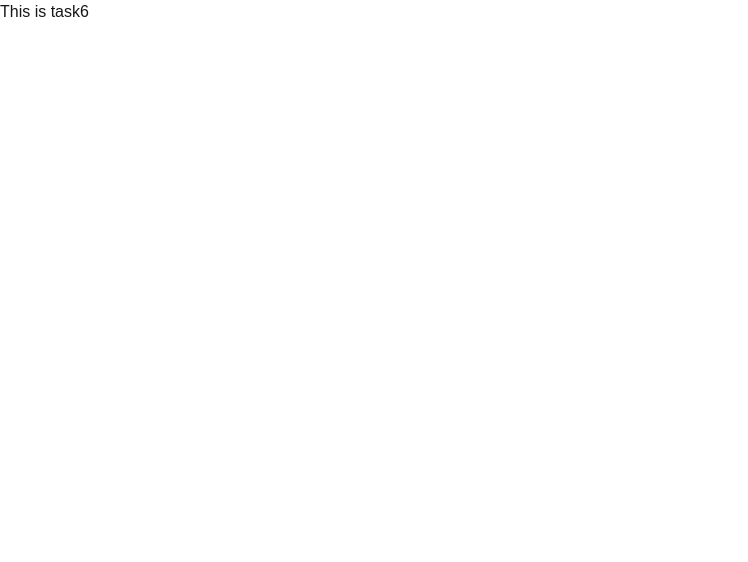
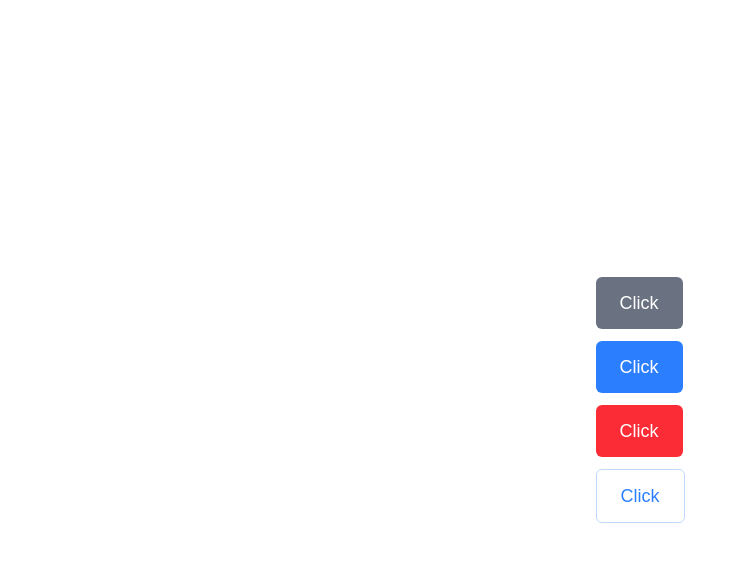
Before and after one commit to shariar-rootdevs/frontend-tasks, a Next.js app: page / in a window 1280 px wide. Shown: the top 562 px of the page, without its empty margins (0-748 px from the left). Built offline with nearby package versions, Linux system fonts and the light colour scheme.

Commit message:
task6 has started

```diff
--- /dev/null
+++ b/app/components/Button.tsx
@@ -0,0 +1,53 @@
+type ButtonProps = {
+  buttonText: string
+  variant: 'primary' | 'secondary' | 'danger' | 'outline'
+  size?: 'sm' | 'md' | 'lg' | 'xl'
+}
+
+export default function Button({ buttonText, variant, size = 'md' }: ButtonProps) {
+  let sizeClasses = ''
+
+  switch (size) {
+    case 'sm':
+      sizeClasses = 'px-2 py-1 text-sm'
+      break
+    case 'md':
+      sizeClasses = 'px-4 py-2 text-base'
+      break
+    case 'lg':
+      sizeClasses = 'px-6 py-3 text-lg'
+      break
+    case 'xl':
+      sizeClasses = 'px-8 py-4 text-xl'
+      break
+  }
+
+  let buttonCls = `rounded-md px-4 py-2 bg-blue-400 cursor-pointer ${sizeClasses}`
+  switch (variant) {
+    case 'primary':
+      buttonCls +=
+        ' bg-blue-500 text-white text-lg hover:bg-blue-400 hover:translate-y-0.5 ease duration-500'
+      break
+    case 'secondary':
+      buttonCls +=
+        ' bg-gray-500 text-white text-lg hover:bg-gray-400 hover:translate-y-0.5 ease duration-500'
+      break
+    case 'danger':
+      buttonCls +=
+        ' bg-red-500 text-white text-lg hover:bg-red-400 hover:translate-y-0.5 ease duration-500'
+      break
+    case 'outline':
+      buttonCls +=
+        ' border border-blue-200 text-blue-500 bg-transparent hover:bg-blue-500 hover:text-white hover:translate-y-0.5 ease duration-500'
+      break
+    default:
+      buttonCls +=
+        ' bg-blue-500 text-white text-lg hover:bg-blue-400 hover:translate-y-0.5 ease duration-500'
+      break
+  }
+  return (
+    <div>
+      <button className={`${buttonCls}`}>{buttonText}</button>
+    </div>
+  )
+}
--- a/app/page.tsx
+++ b/app/page.tsx
@@ -1,3 +1,18 @@
+import Button from './components/Button'
+
 export default function Page() {
-  return <div>This is task6</div>
+  return (
+    <div className='flex justify-center items-center h-screen'>
+      <div className='space-y-3'>
+        <Button buttonText='Click' variant='secondary' size='lg' />
+        <Button buttonText='Click' variant='primary' size='lg' />
+        <Button buttonText='Click' variant='danger' size='lg' />
+        <Button buttonText='Click' variant='outline' size='lg' />
+
+        {/* <div className='h-[500px] w-[600px] border border-gray-200 p-4'>
+          <Button buttonText='Click' variant='primary' size='lg' />
+        </div> */}
+      </div>
+    </div>
+  )
 }
```
